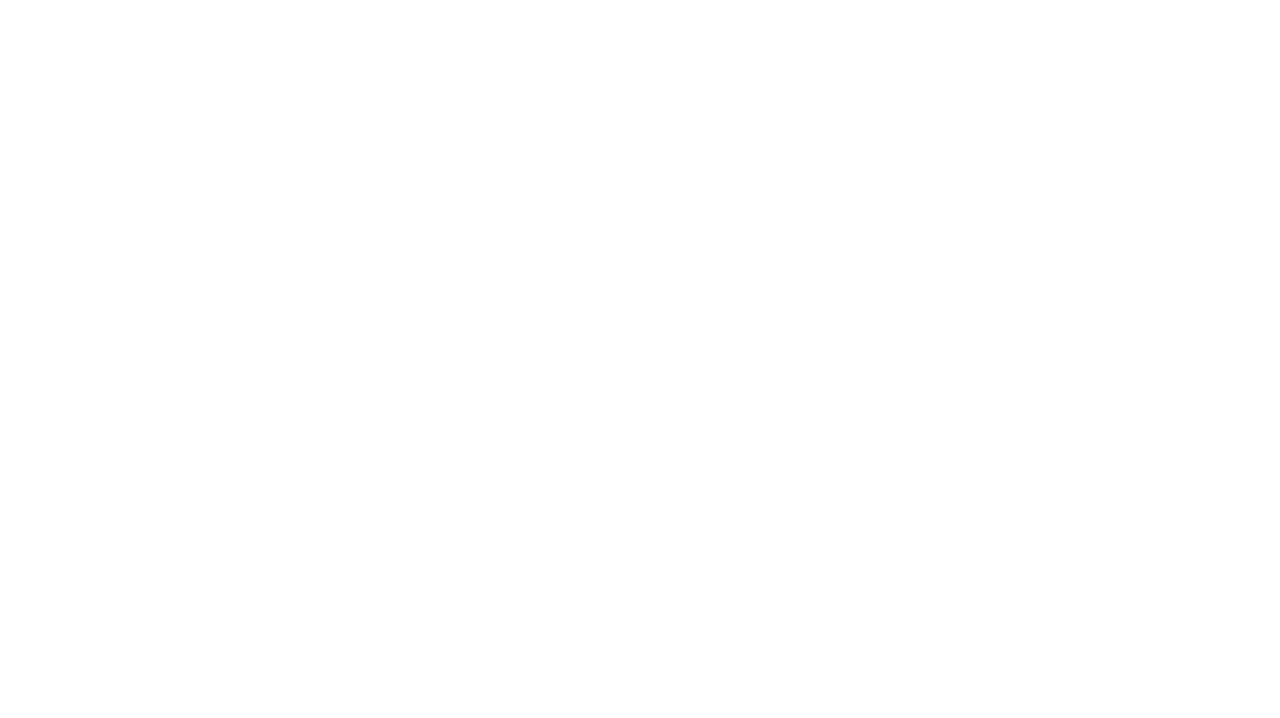
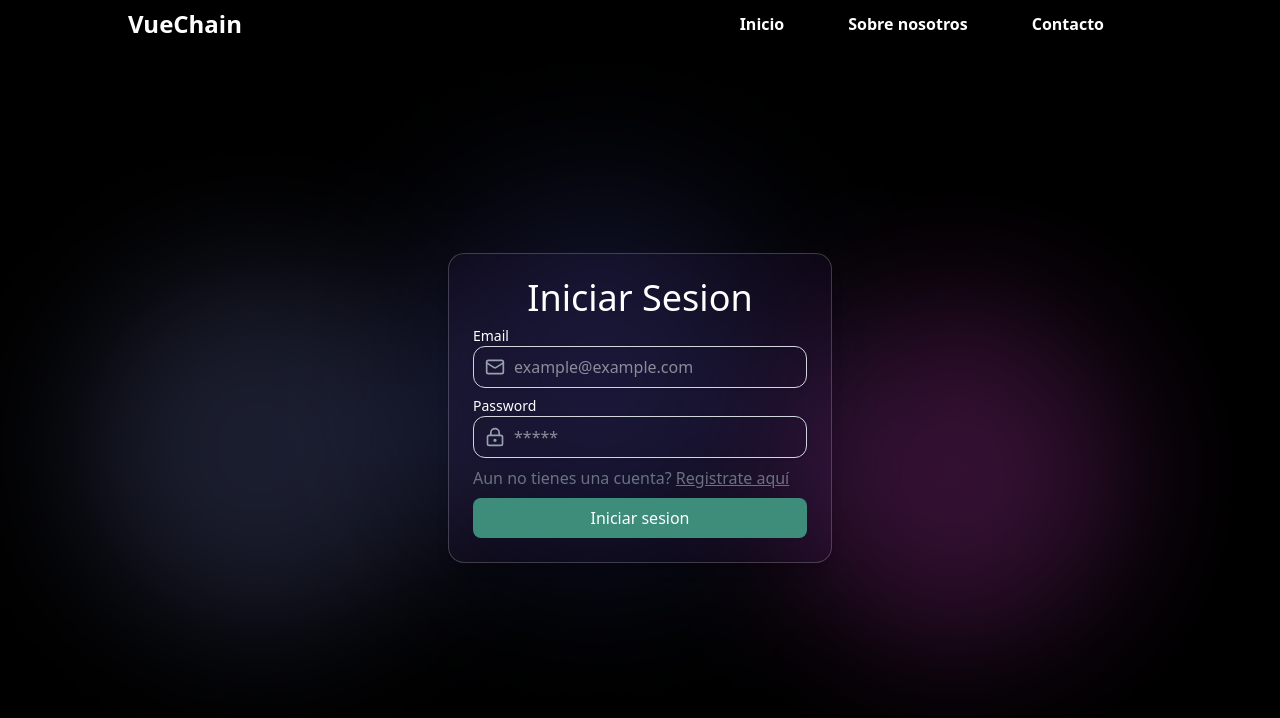
Before and after one commit to Joestarb/VueChain, a Vue app: page / in a window 1280 px wide. Before the commit this address had no page. Shown: the top 718 px of the page. Built offline with nearby package versions, Linux system fonts and the light colour scheme.

Commit message:
add token verification endpoint and update UserToken service

```diff
--- a/src/features/authSlice.ts
+++ b/src/features/authSlice.ts
@@ -2,6 +2,7 @@ import { defineStore } from "pinia"
 import axios from 'axios'
 import { baseUrl } from '@/utils/baseUrl'
 import type { User } from '../types/userInterface'
+import type { Login } from '../types/userInterface'
 
 export const useAuthStore = defineStore('auth', {
   actions: {
@@ -10,7 +11,8 @@ export const useAuthStore = defineStore('auth', {
         const response = await axios.post(`${baseUrl}/api/Auth/register`, {
           username: user.username,
           password: user.password,
-          email: user.email
+          email: user.email,
+          role: user.role
         });
 
         return response.data;
@@ -18,6 +20,20 @@ export const useAuthStore = defineStore('auth', {
         console.error('Error registering user:', error);
         throw error;
       }
+    },
+
+    async login(login: Login) {
+      try {
+        const response = await axios.post(`${baseUrl}/api/Auth/login`, {
+          password: login.password,
+          email: login.email,
+        });
+
+        return response.data;
+      } catch (error) {
+        console.error('Error logging in user:', error);
+        throw error;
+      }
     }
   }
 });
--- a/src/router/index.ts
+++ b/src/router/index.ts
@@ -1,13 +1,13 @@
 import { createRouter, createWebHistory } from 'vue-router'
-import IndexView from '@/views/index/IndexView.vue'
 import RegisterView from '@/views/register/RegisterView.vue'
+import LoginView from '@/views/login/LoginView.vue'
 const router = createRouter({
   history: createWebHistory(import.meta.env.BASE_URL),
   routes: [
     {
       path: '/',
-      name: 'home',
-      component: IndexView,
+      name: 'LoginView',
+      component: LoginView,
     },
     {
       path: '/register',
--- a/src/types/userInterface.ts
+++ b/src/types/userInterface.ts
@@ -3,4 +3,10 @@ export interface User {
   username: string;
   password: string;
   email: string;
+  role:string;
 }
+
+export interface Login {
+  email: string;
+  password: string;
+}
--- a/src/views/login/LoginIndex.vue
+++ /dev/null
@@ -1,5 +0,0 @@
-<template>
-  <div></div>
-</template>
-
-<script setup lang="ts"></script>
--- /dev/null
+++ b/src/views/login/LoginView.vue
@@ -0,0 +1,18 @@
+<template>
+  <section class="   bg-black h-screen">
+    <NavigationComponent/>
+    <div  class="  w-screen    h-[90%] flex justify-center items-center m-auto">
+      <LoginForm />
+      <div class="  absolute   bottom-[0rem]   ">
+        <img :src="bgBlur" alt="bgimage"   />
+      </div>
+    </div>
+  </section>
+</template>
+<script setup lang="ts">
+import RegisterForm from '@/views/register/components/RegisterForm.vue'
+import NavigationComponent from '@/components/layout/NavigationComponent.vue'
+import bgLogin from '../../assets/bglogin.webp';
+import  bgBlur from '../../assets/blur.png'
+import LoginForm from '@/views/login/components/LoginForm.vue'
+</script>
--- a/src/views/login/components/LoginForm.vue
+++ b/src/views/login/components/LoginForm.vue
@@ -1,8 +1,85 @@
 <template>
-  <div>
-
+  <div class="z-50">
+    <form @submit.prevent="handleSubmit" class="text-white flex flex-col gap-2 z-50 bg-opacity-20 bg-purple-500/5 shadow-lg rounded-2xl p-6 w-96 border border-white/20">
+      <p class="text-4xl text-center">Iniciar Sesion</p>
+      <InputComponent placeholder="example@example.com" v-model="email" labelTittle="Email" :icon="Mail" />
+      <InputComponent placeholder="*****" v-model="password" labelTittle="Password" type="password" :icon="LockKeyhole" />
+      <p class="text-gray-500">Aun no tienes una cuenta? <RouterLink to="/register" class="underline cursor-pointer">Registrate aquí</RouterLink></p>
+      <ButtonComponent
+        type="submit"
+        own-style="w-full cursor-pointer"
+        title="Iniciar sesion"/>
+    </form>
   </div>
 </template>
+
 <script setup lang="ts">
+import InputComponent from '@/components/common/InputComponent.vue'
+import { Mail, LockKeyhole, User } from 'lucide-vue-next'
+import { ref } from 'vue'
+import ButtonComponent from '@/components/common/ButtonComponent.vue'
+import Swal from 'sweetalert2'
+import { useAuthStore } from '@/features/authSlice'
+import { RouterLink } from 'vue-router'
+const email = ref('')
+const password = ref('')
+const authStore = useAuthStore()
 
+const handleSubmit = async () => {
+
+  const arrayValues = [ email.value, password.value, ]
+
+  const validations = {
+    emptyFields: {
+      condition: arrayValues.some(value => value.trim() === ''),
+      message: 'Todos los campos son requeridos'
+    },
+  }
+
+  for (const key in validations) {
+    if (validations[key].condition) {
+      Swal.fire({
+        icon: 'error',
+        title: 'Oops...',
+        text: validations[key].message,
+      })
+      return
+    }
+  }
+
+
+  try {
+    const response = await authStore.login({
+      password: password.value,
+      email: email.value
+    })
+    const responseStatus = {
+      token: {
+        icon: 'success',
+        title: 'Bienvenido!',
+        text: 'enviado!',
+      },
+
+      default: {
+        icon: 'error',
+        title: 'Error',
+        text: 'Algo salio mal verifique sus credenciales ',
+      }
+    }
+
+    if (response.token) {
+      console.log('respuesta', response.token)
+      Swal.fire(responseStatus.token)
+    } else {
+      Swal.fire(responseStatus.default)
+    }
+
+  } catch (error) {
+    Swal.fire({
+      icon: 'error',
+      title: 'Error',
+      text: 'Hubo un problema con el registro',
+    })
+  }
+}
 </script>
--- a/src/views/register/components/RegisterForm.vue
+++ b/src/views/register/components/RegisterForm.vue
@@ -2,11 +2,11 @@
   <div class="z-50">
     <form @submit.prevent="handleSubmit" class="text-white flex flex-col gap-2 z-50 bg-opacity-20 bg-purple-500/5 shadow-lg rounded-2xl p-6 w-96 border border-white/20">
       <p class="text-4xl text-center">Registro</p>
-      <InputComponent placeholder="Jonh Doe" v-model="name" labelTittle="Name" :icon="User" />
+      <InputComponent placeholder="Jonh Doe" v-model="name" labelTittle="Nombre" :icon="User" />
       <InputComponent placeholder="example@example.com" v-model="email" labelTittle="Email" :icon="Mail" />
-      <InputComponent placeholder="*****" v-model="password" labelTittle="Password" type="password" :icon="LockKeyhole" />
-      <InputComponent placeholder="*****" v-model="passwordConfirmation" labelTittle="Password Confirmation" type="password" :icon="LockKeyhole" />
-      <p class="text-gray-500">Ya tienes una cuenta? <span class="underline cursor-pointer">Inicia Sesion aquí</span></p>
+      <InputComponent placeholder="*****" v-model="password" labelTittle="Contraseña" type="password" :icon="LockKeyhole" />
+      <InputComponent placeholder="*****" v-model="passwordConfirmation" labelTittle="Confirmar Contraseña" type="password" :icon="LockKeyhole" />
+      <p class="text-gray-500">Ya tienes una cuenta? <RouterLink to="/" class="underline cursor-pointer">Inicia Sesion aquí</RouterLink></p>
       <ButtonComponent
         type="submit"
         own-style="w-full cursor-pointer"
@@ -21,15 +21,18 @@ import { Mail, LockKeyhole, User } from 'lucide-vue-next'
 import { ref } from 'vue'
 import ButtonComponent from '@/components/common/ButtonComponent.vue'
 import Swal from 'sweetalert2'
+import { useRouter } from 'vue-router'
+
 import { useAuthStore } from '@/features/authSlice'
-
+import { RouterLink } from 'vue-router'
 const name = ref('')
 const email = ref('')
 const password = ref('')
 const passwordConfirmation = ref('')
 const isOpen = ref(false)
 const authStore = useAuthStore()
-
+const navigate = useRouter()
+const roleUser = 'USER';
 const handleSubmit = async () => {
 
   const arrayValues = [name.value, email.value, password.value, passwordConfirmation.value]
@@ -66,7 +69,8 @@ const handleSubmit = async () => {
     const response = await authStore.registerUser({
       username: name.value,
       password: password.value,
-      email: email.value
+      email: email.value,
+      role: roleUser
     })
     const responseStatus = {
       200: {
@@ -88,6 +92,9 @@ const handleSubmit = async () => {
     }
     Swal.fire(responseStatus[response.statusCode] || responseStatus.default)
     console.log(response)
+    if (response.statusCode == 200) {
+      navigate.push('/');
+    }
   } catch (error) {
     Swal.fire({
       icon: 'error',
```
